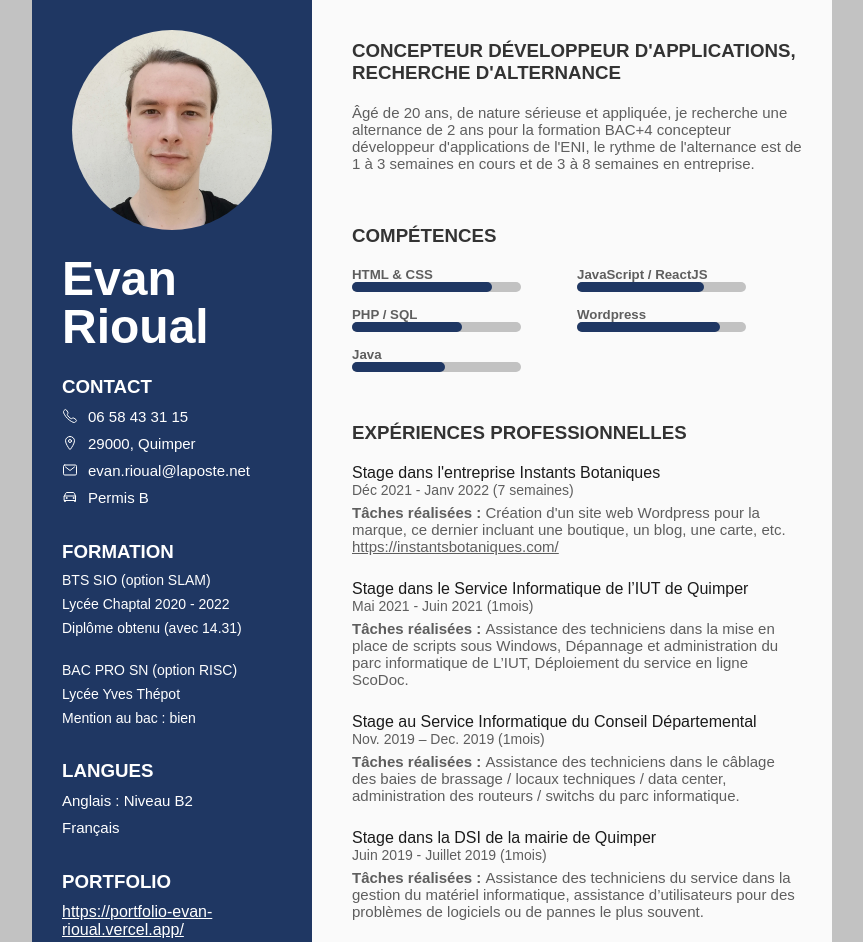
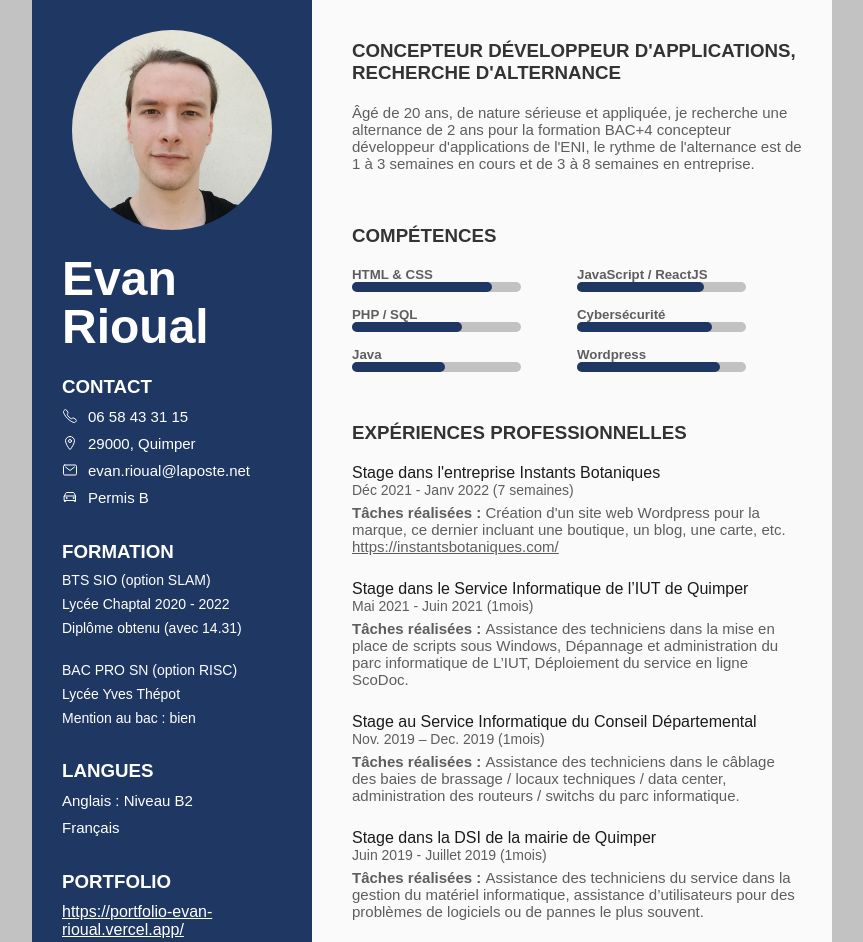
Before and after one commit to r-evan/CV, a plain HTML site: page index.html in a window 1280 px wide. Shown: the top 942 px of the page, without its empty margins (208-1071 px from the left). Drawn offline with nearby package versions, Linux system fonts and the light colour scheme.

Commit message:
Update index.html

```diff
--- a/index.html
+++ b/index.html
@@ -88,15 +88,22 @@
                     </div>
                 </div>
                 <div class="savoir">
-                    <h5>Wordpress</h5>
+                    <h5>Cybersécurité</h5>
                     <div class="barre">
-                        <div class="test" style="--i:4; --width:85%"></div>
+                        <div class="test" style="--i:4; --width:80%"></div>
                     </div>
                 </div>
+
                 <div class="savoir">
                     <h5>Java</h5>
                     <div class="barre">
                         <div class="test" style="--i:5; --width:55%"></div>
+                    </div>
+                </div>
+                <div class="savoir">
+                    <h5>Wordpress</h5>
+                    <div class="barre">
+                        <div class="test" style="--i:6; --width:85%"></div>
                     </div>
                 </div>
             </div>
```
